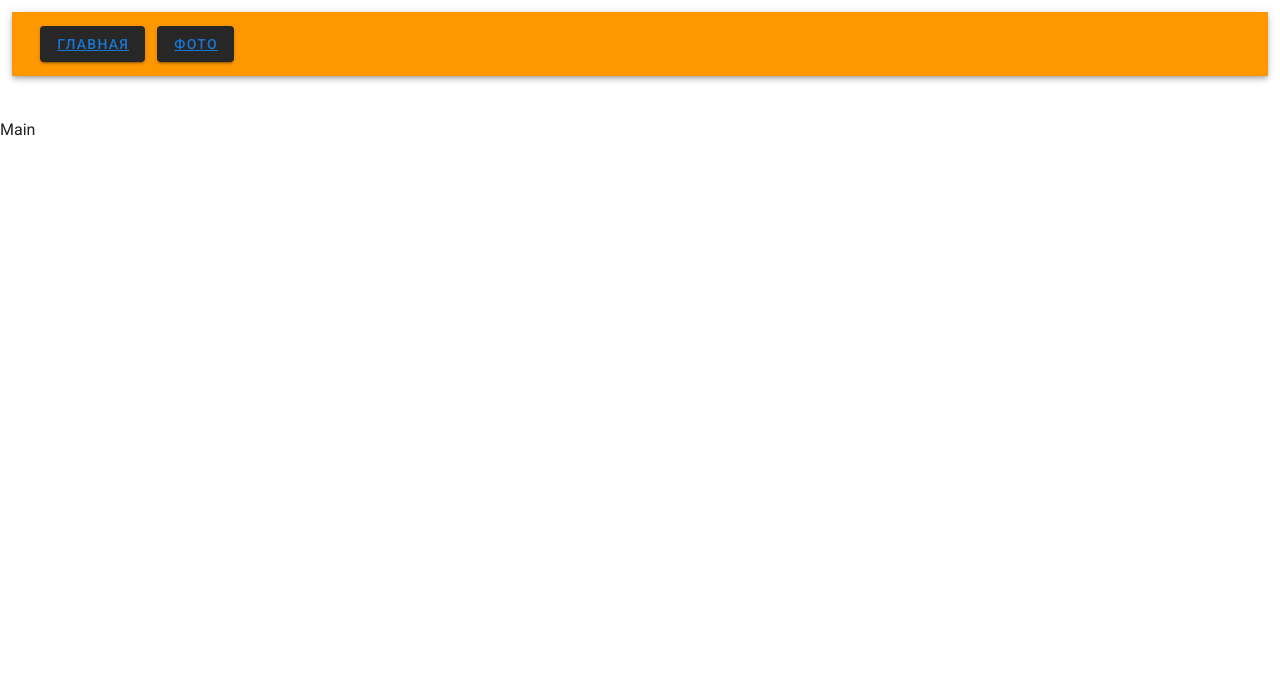
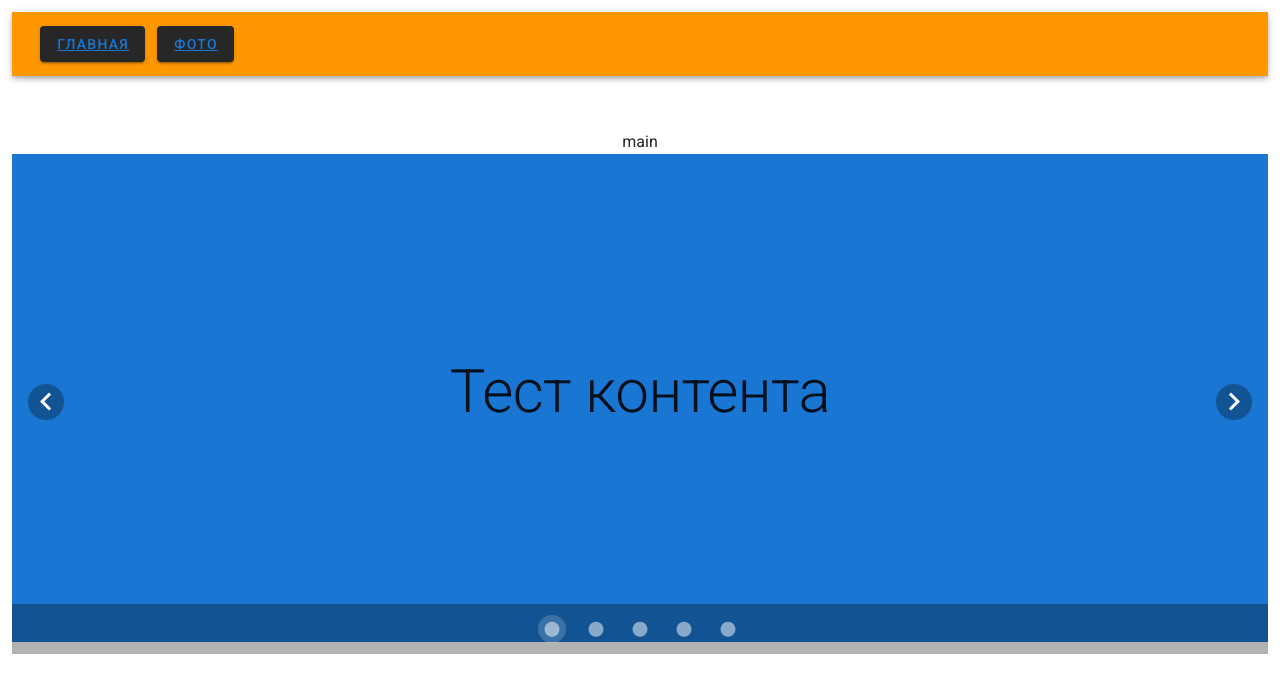
Before and after one commit to Judex66/vuejs-project, a Vue app: page / in a window 1280 px wide. Shown: the top 692 px of the page. Built offline with nearby package versions, Linux system fonts and the light colour scheme.

Commit message:
editData

```diff
--- a/src/components/PopupShow.vue
+++ b/src/components/PopupShow.vue
@@ -5,6 +5,7 @@
     max-width="600"
     >
     <v-card>
+        <v-btn v-on:click="deletePhoto(photo.id)">{{ photo.id }}</v-btn>
     <v-card-title>
 {{ fullTitle }}
     </v-card-title>
@@ -40,6 +41,9 @@ export default{
         },
         popupVisible(newValue){
             this.$emit('input', newValue)
+        },
+        deletePhoto(id){
+            console.log(id)
         }
     },
     computed:{
--- a/src/components/ThePhoto.vue
+++ b/src/components/ThePhoto.vue
@@ -1,6 +1,7 @@
 <template>
- <v-col cols="4">
-<v-card @click="openPopup">
+ <v-col class="d-flex flex-lg-row
+ justify-center">
+<v-card @click="openPopup"  max-width="600">
     <v-card-title>
 {{ photo.title }}
     </v-card-title>
--- a/src/pages/MainPage.vue
+++ b/src/pages/MainPage.vue
@@ -1,7 +1,47 @@
 <template>
-    <div>Main</div>
+   <v-container fluid
+   class="d-flex flex-column justify-center align-center"
+   max-width="1800" >
+main
+<v-carousel v-model="model">
+      <v-carousel-item
+        v-for="(color) in colors"
+        :key="color"
+      >
+        <v-sheet
+          :color="color"
+          height="100%"
+          tile
+        >
+          <v-row
+            class="fill-height"
+            align="center"
+            justify="center"
+          >
+            <div class="text-h2">
+              Тест контента
+            </div>
+            <div class="photo">
+
+            </div>
+          </v-row>
+        </v-sheet>
+      </v-carousel-item>
+    </v-carousel>
+   </v-container>
   </template>
   <script>
-  export default{}
+  export default{
+    data: () => ({
+    model: 0,
+    colors: [
+      'primary',
+      'secondary',
+      'yellow darken-2',
+      'red',
+      'orange',
+    ],
+  }),
+  }
   </script>
     <style></style>
--- a/src/pages/PhotoPage.vue
+++ b/src/pages/PhotoPage.vue
@@ -1,5 +1,5 @@
 <template>
-   <v-container>
+   <v-container fluid >
     photo
      <PhotoForm @addPhoto="addPhoto"/>
     <v-row>
@@ -34,7 +34,7 @@ import PopupShow from '@/components/PopupShow.vue';
   },
   methods:{
     fetchPhotos(){
-            this.axios.get('https://jsonplaceholder.typicode.com/photos?_limit=20')
+            this.axios.get('https://jsonplaceholder.typicode.com/photos?_limit=50')
             .then(response=>this.photos=response.data)
         },
         addPhoto(photo){
```
Also changed, not shown: src/components/editData.vue (added, +31 -0 lines).
